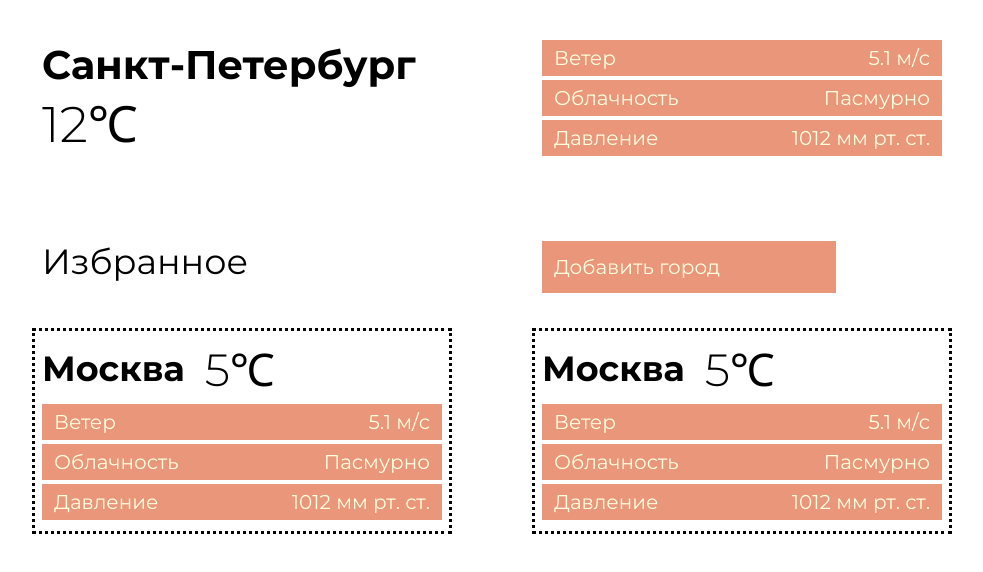
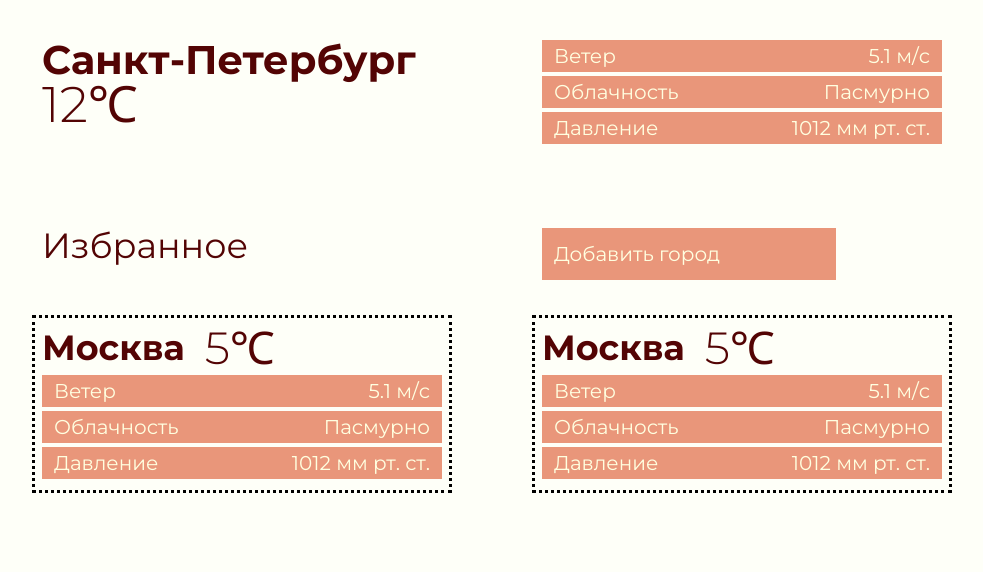
Before and after one commit to v-cognitio/itmoWeb2, a plain HTML site: page index.html in a window 1280 px wide. Shown: the whole page, without its empty margins (148-1131 px from the left). Drawn offline with Linux system fonts and the light colour scheme.

Commit message:
Refactor semantics and colors

```diff
--- a/index.html
+++ b/index.html
@@ -15,77 +15,75 @@
 
 <main>
     <div class="tableElement mainMargin">
-        <div class="mainCity">Санкт-Петербург</div>
+        <h2>Санкт-Петербург</h2>
         <div class="mainTemp">12℃</div>
     </div>
 
     <div class="tableElement mainMargin">
-        <div class="weatherInfo">
-            <div class="infoElement">
+        <ul class="weatherInfo">
+            <li class="infoElement">
                 <div>Ветер</div>
                 <div>5.1 м/с</div>
-            </div>
-            <div class="infoElement">
+            </li>
+            <li class="infoElement">
                 <div>Облачность</div>
                 <div>Пасмурно</div>
-            </div>
-            <div class="infoElement">
+            </li>
+            <li class="infoElement">
                 <div>Давление</div>
                 <div>1012 мм рт. ст.</div>
-            </div>
-        </div>
+            </li>
+        </ul>
     </div>
 
     <div class="tableElement">
-        <div class="title">Избранное</div>
+        <h3>Избранное</h3>
     </div>
 
     <div class="tableElement">
-        <div class="title">
             <input placeholder="Добавить город" type="text">
-        </div>
     </div>
 
     <div class="tableElement dotted">
         <div class="nameBar">
-            <div>Москва</div>
-            <span>5℃</span>
+            <h4>Москва</h4>
+            <span class="temp">5℃</span>
         </div>
-        <div class="weatherInfo">
-            <div class="infoElement">
+        <ul class="weatherInfo">
+            <li class="infoElement">
                 <div>Ветер</div>
                 <div>5.1 м/с</div>
-            </div>
-            <div class="infoElement">
+            </li>
+            <li class="infoElement">
                 <div>Облачность</div>
                 <div>Пасмурно</div>
-            </div>
-            <div class="infoElement">
+            </li>
+            <li class="infoElement">
                 <div>Давление</div>
                 <div>1012 мм рт. ст.</div>
-            </div>
-        </div>
+            </li>
+        </ul>
     </div>
 
     <div class="tableElement dotted">
         <div class="nameBar">
-            <div>Москва</div>
-            <span>5℃</span>
+            <h4>Москва</h4>
+            <span class="temp">5℃</span>
         </div>
-        <div class="weatherInfo">
-            <div class="infoElement">
+        <ul class="weatherInfo">
+            <li class="infoElement">
                 <div>Ветер</div>
                 <div>5.1 м/с</div>
-            </div>
-            <div class="infoElement">
+            </li>
+            <li class="infoElement">
                 <div>Облачность</div>
                 <div>Пасмурно</div>
-            </div>
-            <div class="infoElement">
+            </li>
+            <li class="infoElement">
                 <div>Давление</div>
                 <div>1012 мм рт. ст.</div>
-            </div>
-        </div>
+            </li>
+        </ul>
     </div>
 </main>
 
--- a/styles.css
+++ b/styles.css
@@ -1,5 +1,27 @@
+html, body, div, span, applet, object, iframe,
+h1, h2, h3, h4, h5, h6, p, blockquote, pre,
+a, abbr, acronym, address, big, cite, code,
+del, dfn, em, font, img, ins, kbd, q, s, samp,
+small, strike, strong, sub, sup, tt, var,
+dl, dt, dd, ol, ul, li,
+fieldset, form, label, legend,
+table, caption, tbody, tfoot, thead, tr, th, td {
+    margin: 0;
+    padding: 0;
+    border: 0;
+    outline: 0;
+    font-weight: inherit;
+    font-style: inherit;
+    font-size: 100%;
+    font-family: inherit;
+    vertical-align: baseline;
+}
+
 body {
     font-family: Montserrat;
+    line-height: 1;
+    background-color: #fefff8;
+    color: #530404;
 }
 
 main {
@@ -40,9 +62,19 @@ input::placeholder {
     color: lightyellow;
 }
 
-div.mainCity {
+h2 {
     font-weight: 700;
     font-size: 8vw;
+}
+
+h3 {
+    font-weight: 400;
+    font-size: 6vw;
+}
+
+h4 {
+    font-weight: 700;
+    font-size: 6vw;
 }
 
 div.mainTemp {
@@ -52,37 +84,27 @@ div.mainTemp {
 
 div.nameBar {
     display: flex;
-    font-weight: 700;
-    font-size: 6vw;
     margin-bottom: 5px;
+    align-items: center;
 }
 
-div.nameBar div {
-    align-self: center;
-}
-
-div.nameBar span {
+span.temp {
     font-weight: 300;
     font-size: 7vw;
     margin-left: 20px;
 }
 
-div.weatherInfo {
+ul.weatherInfo {
     font-size: 3vw;
 }
 
-div.infoElement {
+li.infoElement {
     display: flex;
     justify-content: space-between;
     color: lightyellow;
     background-color: darksalmon;
     margin-bottom: 4px;
     padding: 6px 12px;
-}
-
-div.title {
-    font-weight: 400;
-    font-size: 6vw;
 }
 
 @media screen and (min-width: 1080px) {
@@ -94,27 +116,28 @@ div.title {
         font-size: 20px;
     }
 
-    div.mainCity {
+    h2 {
         font-size: 40px;
+    }
+
+    h3 {
+        font-size: 35px;
+    }
+
+    h4 {
+        font-size: 35px;
     }
 
     div.mainTemp {
         font-size: 50px;
     }
 
-    div.nameBar {
-        font-size: 35px;
-    }
-
-    div.nameBar span {
+    span.temp {
         font-size: 45px;
     }
 
-    div.weatherInfo {
+    ul.weatherInfo {
         font-size: 20px;
     }
 
-    div.title {
-        font-size: 35px;
-    }
 }
```
